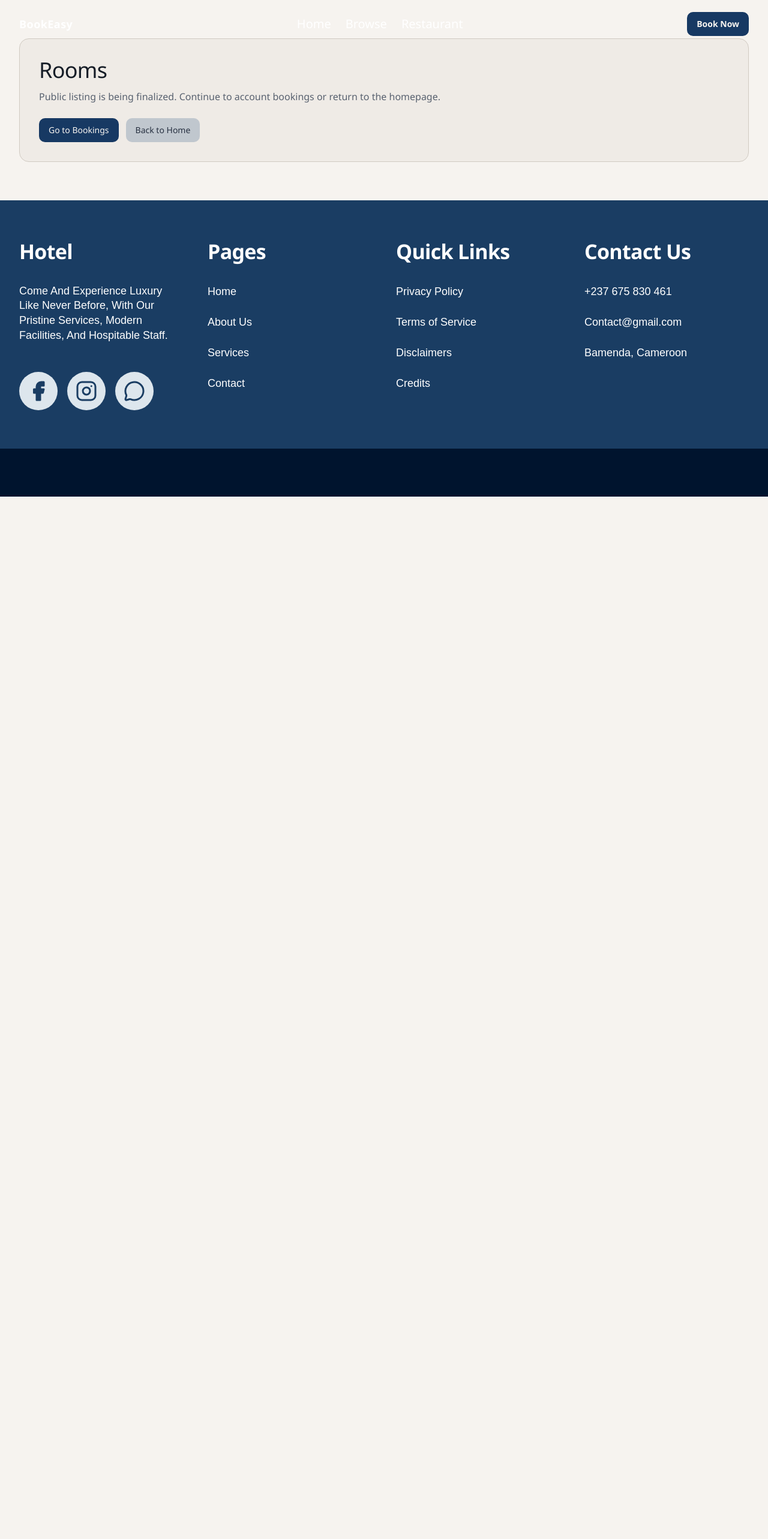
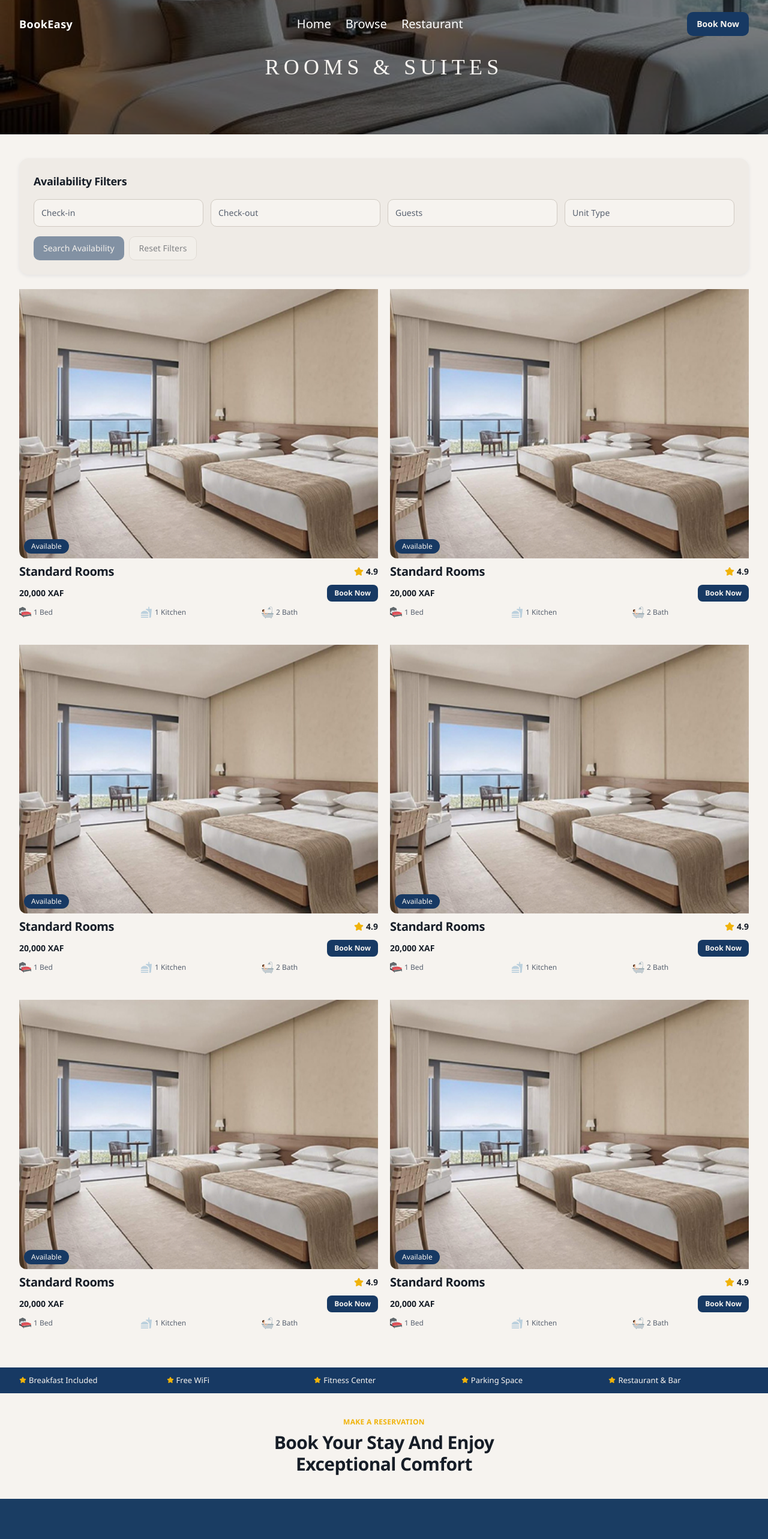
Before and after one commit to SirriCelles/bendu-ap, a Next.js app: page /rooms in a window 1280 px wide. Shown: the top 2566 px of the page at 60% size. Before the commit the page ends 828 px from the top, so only its background shows below. Built offline with nearby package versions, Linux system fonts and the light colour scheme.

Commit message:
feat(rooms): scaffold listings page UI and card metadata icons

```diff
--- a/app/(public)/rooms/page.tsx
+++ b/app/(public)/rooms/page.tsx
@@ -1,23 +1,168 @@
+import Image from "next/image";
 import Link from "next/link";
+import { Star } from "lucide-react";
 
 import { Button } from "@/components/ui/button";
 
+const roomCards = Array.from({ length: 6 }).map((_, index) => ({
+  id: `room-${index + 1}`,
+  name: "Standard Rooms",
+  rating: 4.9,
+  price: "20,000 XAF",
+  image: "/images/landing/room-image.jpg",
+  status: "Available",
+}));
+
+const stripItems = [
+  "Breakfast Included",
+  "Free WiFi",
+  "Fitness Center",
+  "Parking Space",
+  "Restaurant & Bar",
+];
+
 export default function RoomsPage() {
   return (
-    <main className="mx-auto w-full max-w-7xl px-4 py-12 md:px-8 md:py-16">
-      <section className="rounded-xl border border-border bg-card p-6 md:p-8">
-        <h1 className="text-3xl md:text-4xl">Rooms</h1>
-        <p className="mt-3 max-w-2xl text-muted-foreground">
-          Public listing is being finalized. Continue to account bookings or return to the homepage.
+    <main className="overflow-x-hidden bg-background">
+      <section className="relative min-h-40 overflow-hidden md:min-h-56">
+        <Image
+          src="/images/landing/hero-bg-image.png"
+          alt="Rooms and suites hero"
+          fill
+          priority
+          className="object-cover"
+          sizes="100vw"
+        />
+        <div className="absolute inset-0 bg-overlay-50" aria-hidden />
+        <div className="relative z-10 mx-auto flex min-h-40 w-full max-w-7xl items-center justify-center px-4 md:min-h-56 md:px-8">
+          <h1 className="font-hina text-center text-2xl font-regular uppercase tracking-[0.20em] text-primary-foreground md:text-4xl">
+            Rooms & Suites
+          </h1>
+        </div>
+      </section>
+
+      <section className="mx-auto w-full max-w-7xl px-4 py-8 md:px-8 md:py-10">
+        <div className="rounded-xl bg-card p-4 shadow-sm md:p-6">
+          <h2 className="text-base font-semibold md:text-lg">Availability Filters</h2>
+          <div className="mt-4 grid grid-cols-1 gap-3 sm:grid-cols-2 lg:grid-cols-4">
+            <div className="rounded-md border border-input bg-background p-3 text-sm text-muted-foreground">
+              Check-in
+            </div>
+            <div className="rounded-md border border-input bg-background p-3 text-sm text-muted-foreground">
+              Check-out
+            </div>
+            <div className="rounded-md border border-input bg-background p-3 text-sm text-muted-foreground">
+              Guests
+            </div>
+            <div className="rounded-md border border-input bg-background p-3 text-sm text-muted-foreground">
+              Unit Type
+            </div>
+          </div>
+          <div className="mt-4 flex flex-col gap-2 sm:flex-row">
+            <Button disabled className="w-full sm:w-auto">
+              Search Availability
+            </Button>
+            <Button variant="outline" disabled className="w-full sm:w-auto">
+              Reset Filters
+            </Button>
+          </div>
+        </div>
+
+        <div className="mt-6 grid grid-cols-1 gap-5 sm:grid-cols-2">
+          {roomCards.map((room) => (
+            <article key={room.id} className="overflow-hidden mb-4">
+              <div className="relative aspect-[4/3] w-full overflow-hidden rounded-bl-lg">
+                <Image
+                  src={room.image}
+                  alt={`${room.name} photo`}
+                  fill
+                  className="object-cover"
+                  sizes="(min-width: 640px) 50vw, 100vw"
+                />
+                <span className="absolute bottom-2 left-2 rounded-lg bg-primary px-3 py-1 text-xs text-primary-foreground">
+                  {room.status}
+                </span>
+              </div>
+
+              <div className="py-2">
+                <div className="flex items-center justify-between gap-2">
+                  <h2 className="text-xl font-semibold text-foreground">{room.name}</h2>
+                  <p className="inline-flex items-center gap-1 text-sm font-semibold text-foreground">
+                    <Star className="h-4 w-4 fill-accent text-accent" />
+                    {room.rating}
+                  </p>
+                </div>
+
+                <div className="mt-2 flex items-center justify-between gap-3">
+                  <p className="text-sm font-semibold uppercase text-foreground">{room.price}</p>
+                  <Button
+                    size="sm"
+                    asChild
+                    className="h-7 from-primary to-secondary px-3 text-xs font-semibold text-primary-foreground"
+                  >
+                    <Link href="/rooms">Book Now</Link>
+                  </Button>
+                </div>
+
+                <div className="mt-2 grid grid-cols-3 gap-2 text-xs text-muted-foreground">
+                  <p className="inline-flex items-center gap-1">
+                    <Image
+                      src="/icons/Bed-Frame.svg"
+                      alt=""
+                      width={12}
+                      height={12}
+                      className="h-5 w-5"
+                    />
+                    1 Bed
+                  </p>
+                  <p className="inline-flex items-center gap-1">
+                    <Image
+                      src="/icons/mdi_food.svg"
+                      alt=""
+                      width={12}
+                      height={12}
+                      className="h-5 w-5"
+                    />
+                    1 Kitchen
+                  </p>
+                  <p className="inline-flex items-center gap-1">
+                    <Image
+                      src="/icons/Bath-tub.svg"
+                      alt=""
+                      width={12}
+                      height={12}
+                      className="h-5 w-5"
+                    />
+                    2 Bath
+                  </p>
+                </div>
+              </div>
+            </article>
+          ))}
+        </div>
+      </section>
+
+      <section className="bg-primary py-3">
+        <div className="mx-auto grid w-full max-w-7xl grid-cols-2 gap-3 px-4 md:grid-cols-5 md:px-8">
+          {stripItems.map((item) => (
+            <p
+              key={item}
+              className="inline-flex items-center gap-1 text-[13px] text-primary-foreground"
+            >
+              <Star className="h-3 w-3 fill-accent text-accent" />
+              {item}
+            </p>
+          ))}
+        </div>
+      </section>
+
+      <section className="px-4 py-8 text-center md:px-8 md:py-10">
+        <p className="text-xs font-semibold uppercase tracking-wide text-accent">
+          Make A Reservation
         </p>
-        <div className="mt-6 flex flex-col gap-3 sm:flex-row sm:flex-wrap">
-          <Button asChild className="w-full sm:w-auto">
-            <Link href="/bookings">Go to Bookings</Link>
-          </Button>
-          <Button variant="secondary" asChild className="w-full sm:w-auto">
-            <Link href="/">Back to Home</Link>
-          </Button>
-        </div>
+        <h2 className="mx-auto mt-2 max-w-sm text-2xl font-semibold text-foreground md:text-3xl">
+          Book Your Stay And Enjoy Exceptional Comfort
+        </h2>
       </section>
     </main>
   );
```
Also changed, not shown: public/icons/Bath-tub.svg (added), public/icons/Bed-Frame.svg (added).
